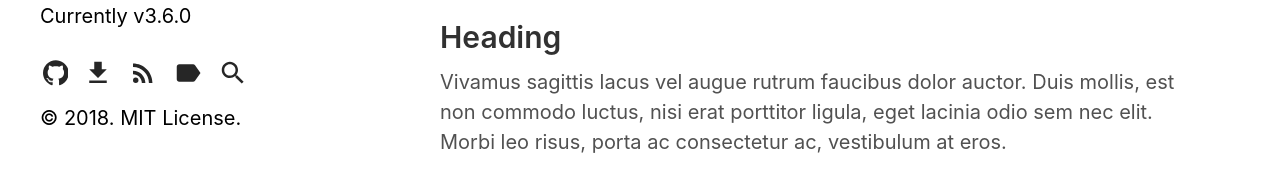
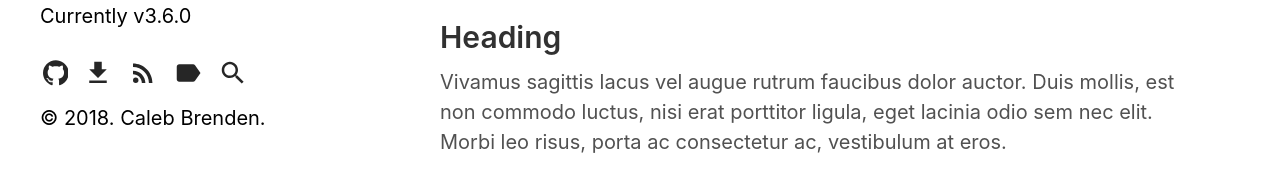
Before and after one commit to calebbrenden/my-site, a Jekyll site: the page built from index.html, in a window 1280 px wide. Shown: the part 4827-4997 px from the top of the page. Built offline with Jekyll 4.4.1, drawn with Linux system fonts in a browser that asks for light colours; the list of posts is cut into pages by our own code.

Commit message:
added copyright
custom copyright

```diff
--- a/404.html
+++ b/404.html
@@ -1,6 +1,6 @@
 ---
 layout: default
-title: "404: Page not found"
+title: "404"
 permalink: 404.html
 ---
 
--- a/_includes/copyright.html
+++ b/_includes/copyright.html
@@ -1,4 +1,4 @@
 <p>
   &copy; {{ site.time | date: '%Y' }}.
-  <a href="{{ site.baseurl }}/LICENSE.md">MIT License.</a>
+  <a href="{{ site.baseurl }}/LICENSE.md">Caleb Brenden.</a>
 </p>
```
